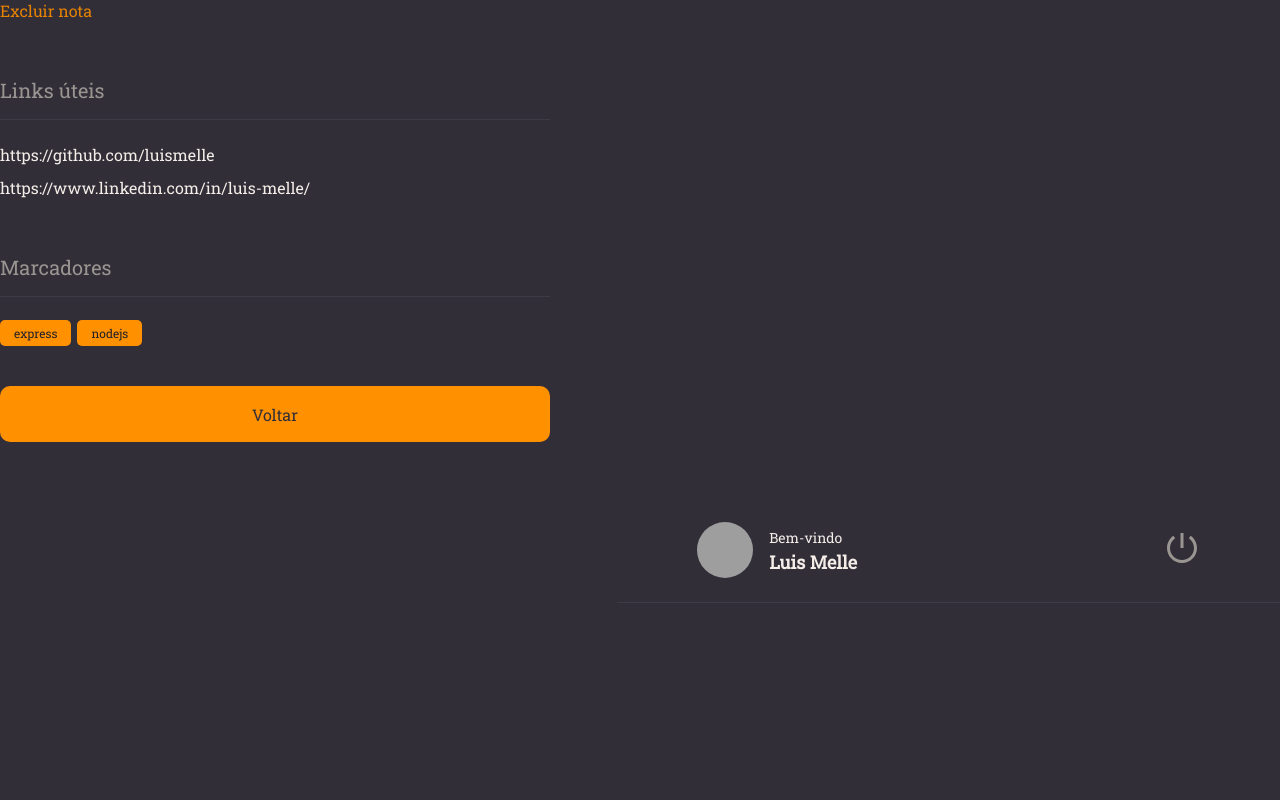
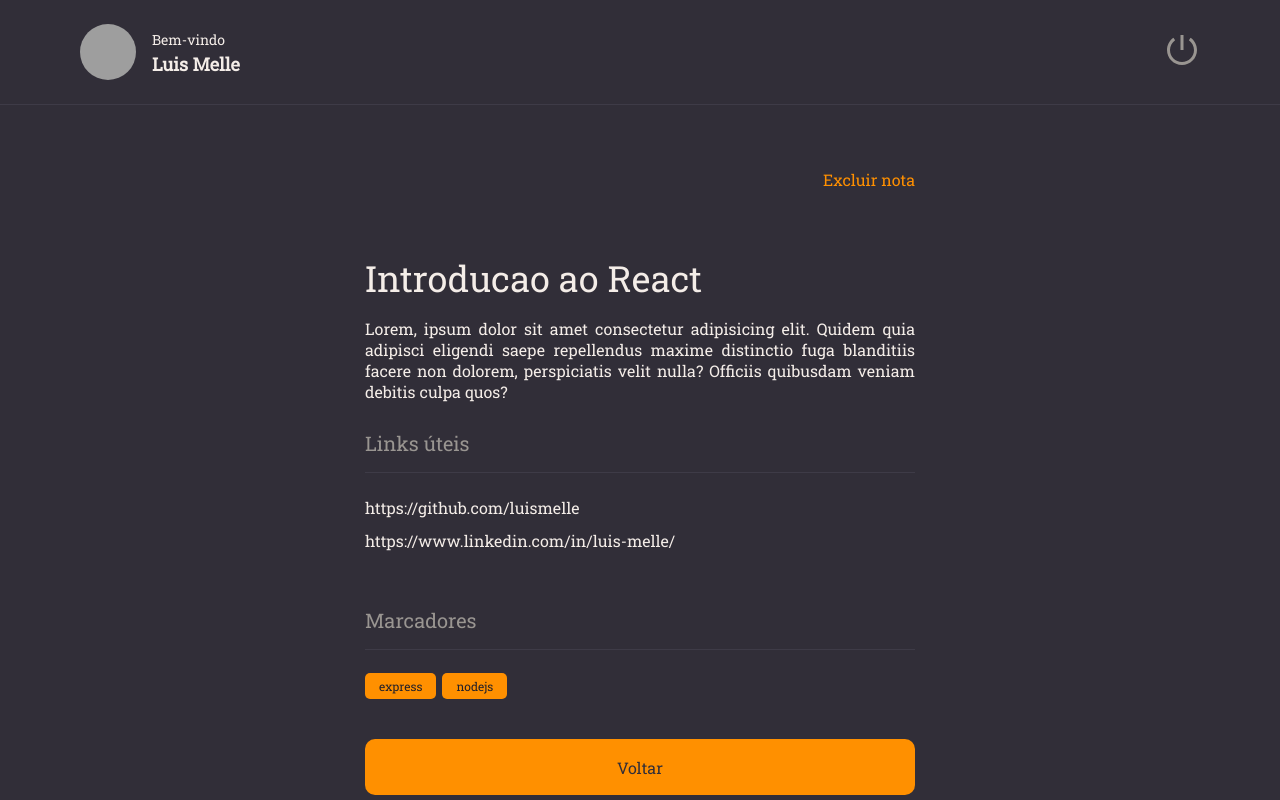
Before and after one commit to luismelle/rocketnotes-class, a React (Vite) app: page / in a window 1280 px wide. Built offline with nearby package versions, Linux system fonts and the light colour scheme; grey boxes are pictures that could not be loaded.

Commit message:
Details interface Done

```diff
--- a/src/components/Section/styles.js
+++ b/src/components/Section/styles.js
@@ -1,7 +1,7 @@
 import styled from "styled-components";
 
 export const Container = styled.section `
-    margin: 56px 0 28px;
+    margin: 28px 0;
 
     > h2 {
         border-bottom-width: 1px;
--- a/src/pages/Details/index.jsx
+++ b/src/pages/Details/index.jsx
@@ -15,6 +15,14 @@ export function Details() {
       <main>
         <Content>
           <ButtonText title="Excluir nota" />
+
+          <h1>
+            Introducao ao React
+          </h1>
+
+          <p>
+            Lorem, ipsum dolor sit amet consectetur adipisicing elit. Quidem quia adipisci eligendi saepe repellendus maxime distinctio fuga blanditiis facere non dolorem, perspiciatis velit nulla? Officiis quibusdam veniam debitis culpa quos?
+          </p>
 
           <Section title="Links úteis">
             <Links>
--- a/src/pages/Details/style.js
+++ b/src/pages/Details/style.js
@@ -8,7 +8,7 @@ export const Container = styled.div `
     grid-template-rows: 105px auto;
     grid-template-areas:
     "header"
-    "content"
+    "content";
 
     > main {
         grid-area: content;
@@ -31,4 +31,25 @@ export const Links = styled.ul `
 
 export const Content = styled.div `
     max-width: 550px;
+    margin: 0 auto;
+
+    display: flex;
+
+    flex-direction: column;
+
+    > button:first-child{
+        align-self: end;
+    }
+
+    > h1 {
+        font-size: 36px;
+        font-weight: 500;
+        padding-top: 64px;
+    }
+
+    > p {
+        font-size: 16px;
+        margin-top: 16px;
+        text-align: justify;
+    }
 `;
```
